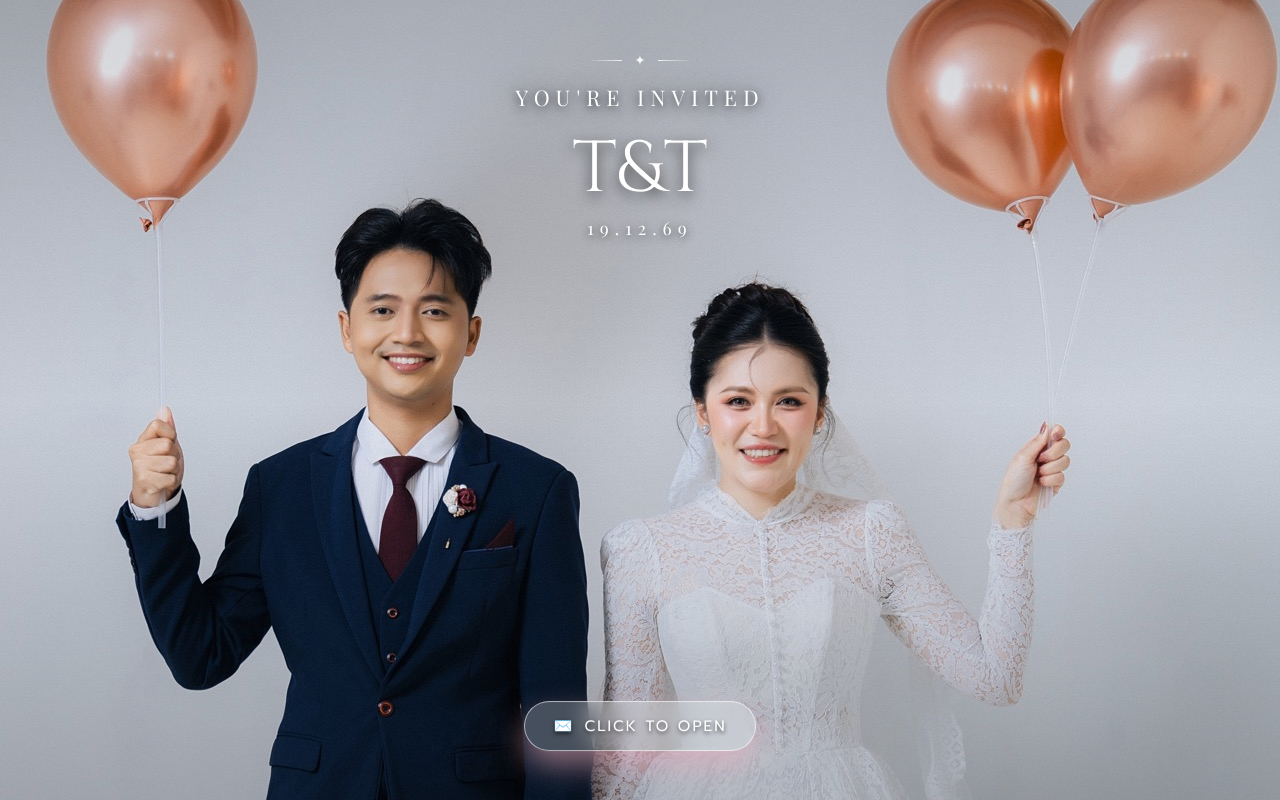
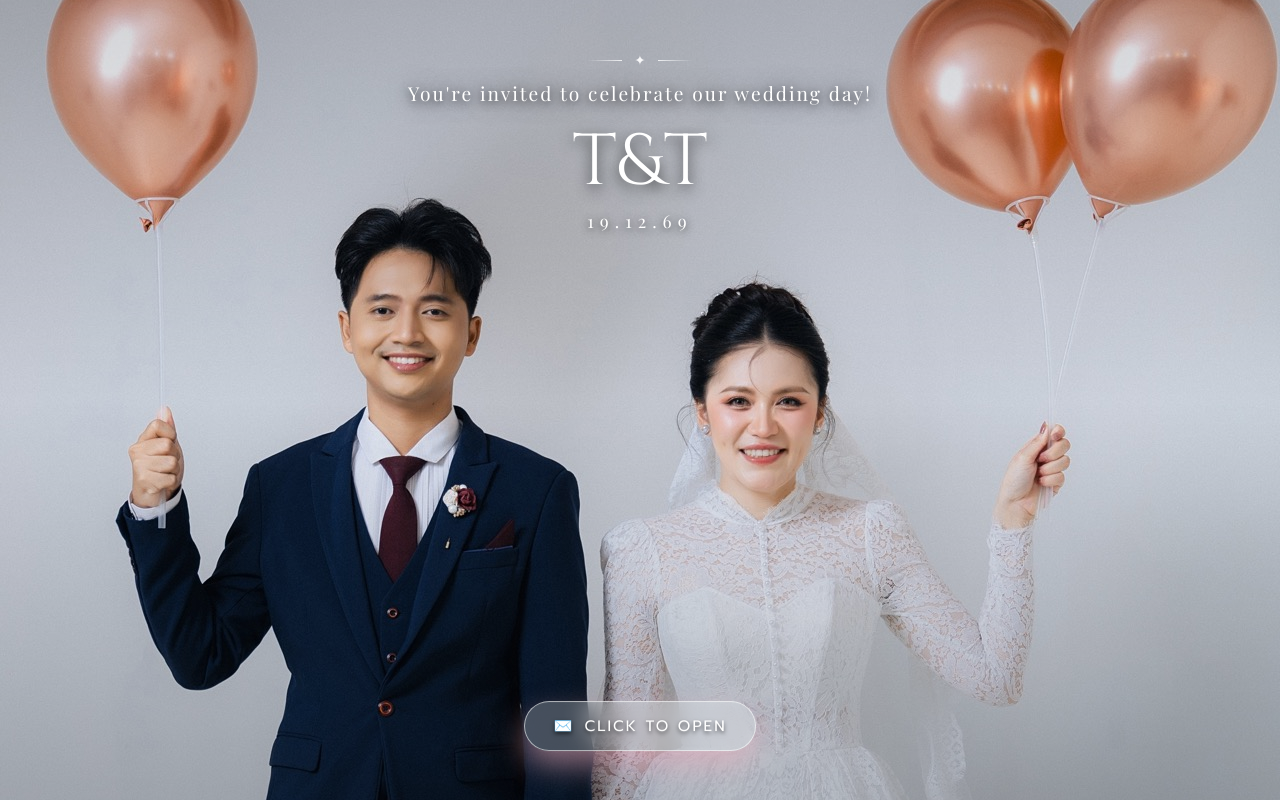
Before and after one commit to wuttichaikihart-afk/wedding-webcard, a React (Vite) app: page / in a window 1280 px wide. Shown: the top 800 px of the page. Built offline with nearby package versions, Linux system fonts and the light colour scheme; no server answers; the database is empty; a web font is replaced by a local one.

Commit message:
Update envelope top text to You're invited to celebrate our wedding day!

```diff
--- a/src/components/EnvelopeOpener.jsx
+++ b/src/components/EnvelopeOpener.jsx
@@ -89,14 +89,16 @@ const EnvelopeOpener = ({ onOpen }) => {
               <p style={{
                 color: '#ffffff',
                 fontFamily: 'var(--font-heading)',
-                fontSize: 'clamp(1.1rem, 4vw, 1.35rem)',
-                textTransform: 'uppercase',
-                letterSpacing: '6px',
+                fontSize: 'clamp(0.95rem, 3.2vw, 1.2rem)',
+                letterSpacing: '2px',
                 textShadow: '0 2px 10px rgba(0,0,0,0.8), 0 0 25px rgba(0,0,0,0.5)',
                 fontWeight: 400,
-                margin: 0
+                margin: 0,
+                textAlign: 'center',
+                padding: '0 16px',
+                lineHeight: '1.4'
               }}>
-                {config.envelope?.topText || "You're Invited"}
+                {config.envelope?.topText || "You're invited to celebrate our wedding day!"}
               </p>
             </motion.div>
 
--- a/src/data/config.json
+++ b/src/data/config.json
@@ -19,7 +19,7 @@
     }
   },
   "envelope": {
-    "topText": "You're Invited",
+    "topText": "You're invited to celebrate our wedding day!",
     "sealText": "T&T",
     "bottomText": "Click to Open"
   },
```
